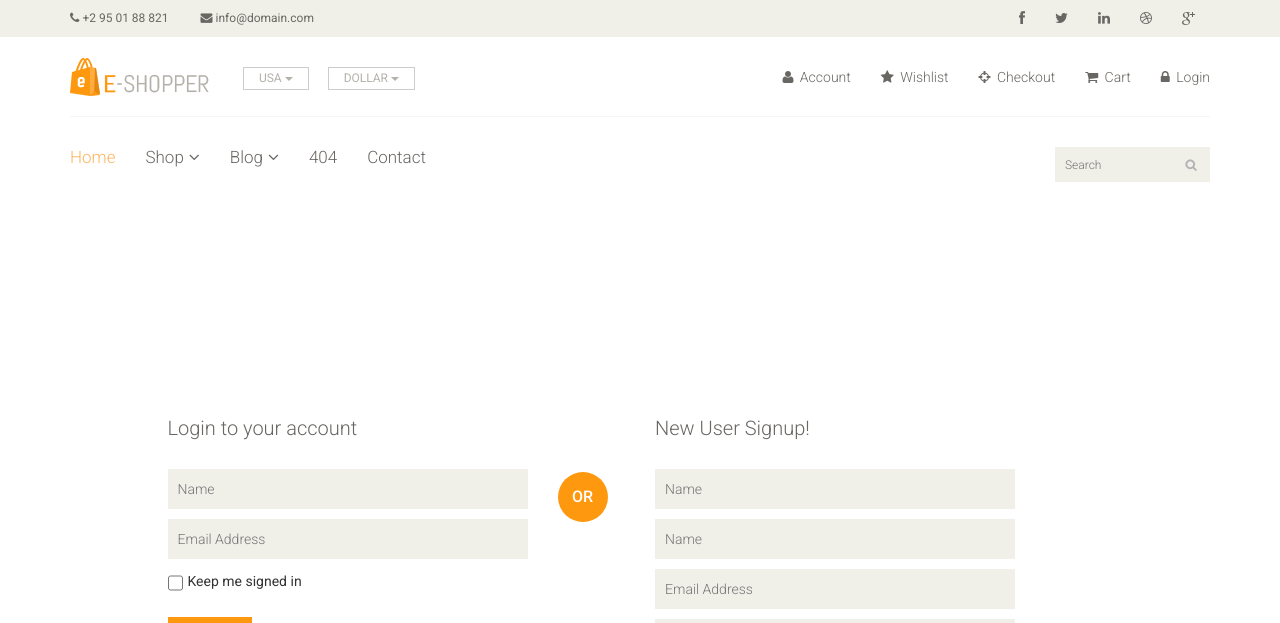
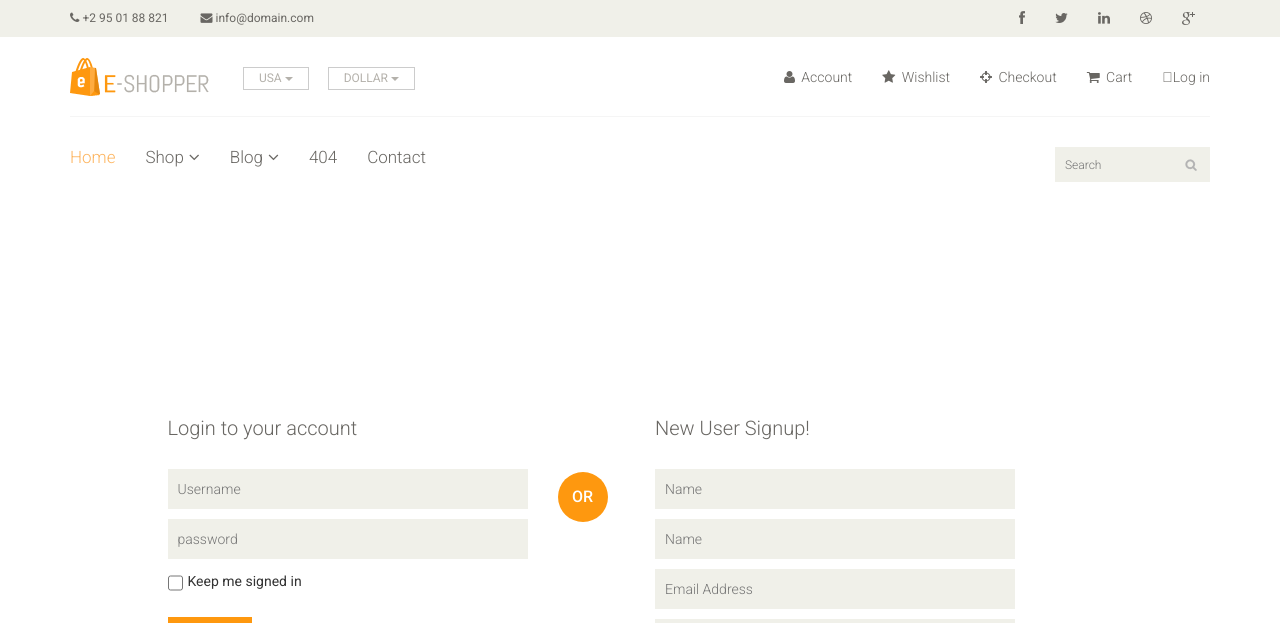
Before and after one commit to kareemIOI/Ecommerce, a Django app: page /login in a window 1280 px wide. Shown: the top 623 px of the page. Run offline with Django 4.2, Linux system fonts and the light colour scheme; some libraries are stand-ins or nearby versions.

Commit message:
error handing & testing for auth
Signed-off-by: Kareem <kareemiisafar@gmail.com>

```diff
--- a/home/urls.py
+++ b/home/urls.py
@@ -18,5 +18,6 @@ urlpatterns = [
     path('products', views.products, name = 'products'),
     path('register', views.register, name = 'register'),
     path('login', views.login, name = 'login'),
-    # path('logout', views.logout, name = 'logout'), #! not implemented yet because we don't want to redirect
+    path('Login', views.Login, name = 'Login'),
+    path('logout', views.logout, name = 'logout'),
 ]
--- a/home/views.py
+++ b/home/views.py
@@ -11,26 +11,27 @@ def index(request):
 def product_details(request):
     return render(request, 'product-details.html')
 
-def checkout(request):
-    return render(request, 'checkout.html')
-
 def cart(request):
     return render(request, 'cart.html')
 
 def login(request):
+    return render(request, 'login.html')
+
+def Login(request):
     if request.method == 'POST':
-        first_name = request.POST['first_name']
-        email = request.POST['email']
-        user = auth.authenticate(first_name = first_name, email = email)
-
+        username = request.POST['username']
+        password = request.POST['password']
+        user = auth.authenticate(username = username, password = password)
+        print({username})
+        print(password)
         if user is not None:
             auth.login(request, user)
             return redirect('/')
         else:
-            messages.info(request, 'invalid password')
+            messages.info(request, 'invalid')
             return redirect('login')
     else:
-        return render(request, 'login.html')
+        return render(request, 'index.html')
 
 def register(request):
     if request.method == "POST":
@@ -91,3 +92,8 @@ def contact(request):
 
 def products(request):
     return render(request, 'products.html')
+
+
+def logout(request):
+    auth.logout(request)
+    return redirect('/')
--- a/templates/base.html
+++ b/templates/base.html
@@ -85,7 +85,13 @@
 								<li><a href="{% url 'wishlist' %}"><i class="fa fa-star"></i> Wishlist</a></li>
 								<li><a href="{% url 'checkout' %}"><i class="fa fa-crosshairs"></i> Checkout</a></li>
 								<li><a href="{% url 'cart' %}"><i class="fa fa-shopping-cart"></i> Cart</a></li>
-								<li><a href="{% url 'login' %}"><i class="fa fa-lock"></i> Login</a></li>
+
+								{% if user.is_authenticated %}
+								<li class="me-3 list-unstyled">{{user.first_name}}</li>
+								<a href="{% url 'logout' %}" class="fa fa-lock">logout</a>
+								{% else %}
+									<li><a href="{% url 'login' %}" class="fa fa-lock">Log in</a></li>
+									{% endif%}
 							</ul>
 						</div>
 					</div>
--- a/templates/login.html
+++ b/templates/login.html
@@ -7,10 +7,10 @@
 				<div class="col-sm-4 col-sm-offset-1">
 					<div class="login-form"><!--login form-->
 						<h2>Login to your account</h2>
-						<form  action = "login" method = "POST">
+						<form  action = "Login" method = "POST">
 							{% csrf_token %}
-							<input type="text" placeholder="Name" name = "first_name" />
-							<input type="email" placeholder="Email Address" name = "email" />
+							<input type="text" placeholder="Username" name = "username" />
+							<input type="password" placeholder="password" name = "password" />
 							<span>
 								<input type="checkbox" class="checkbox">
 								Keep me signed in
```
